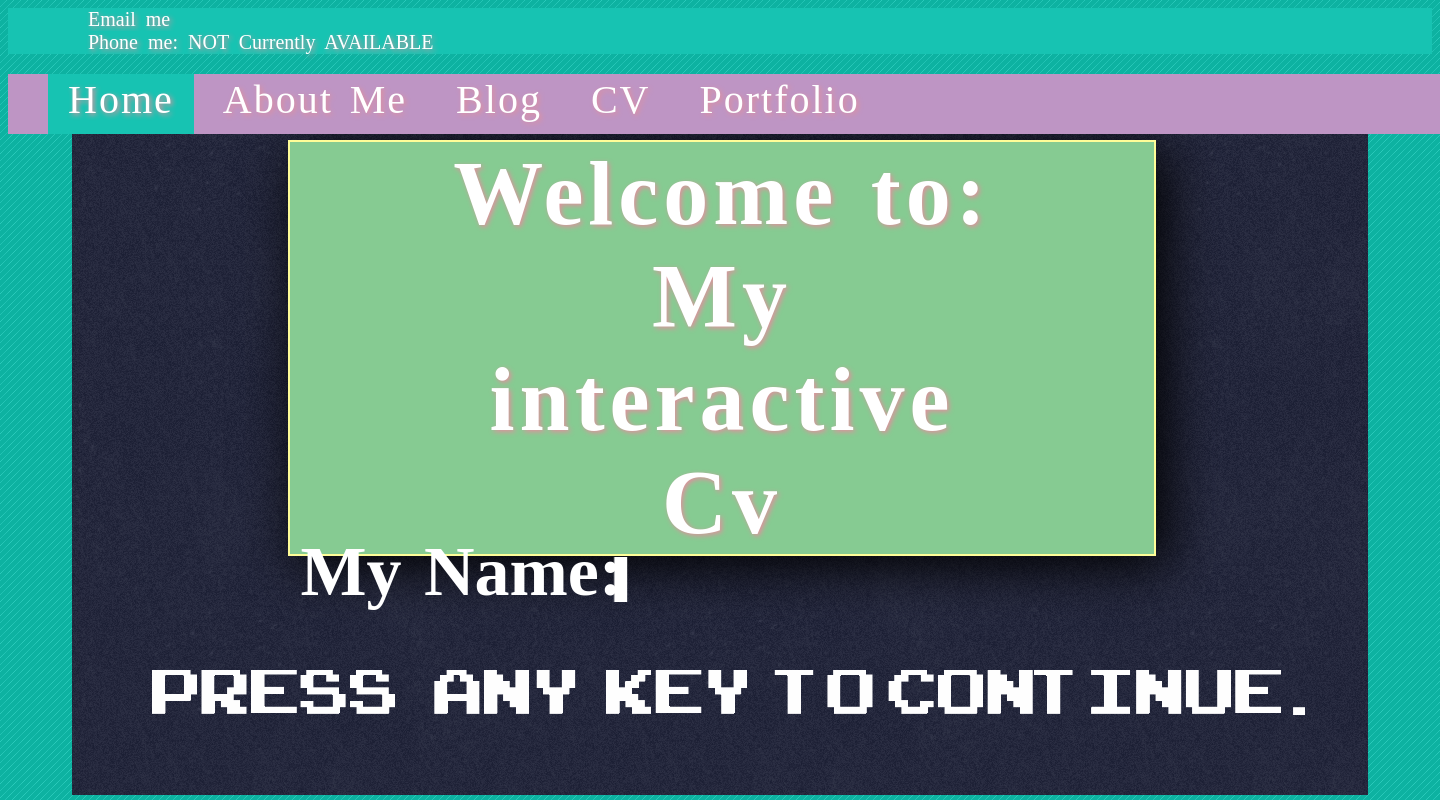
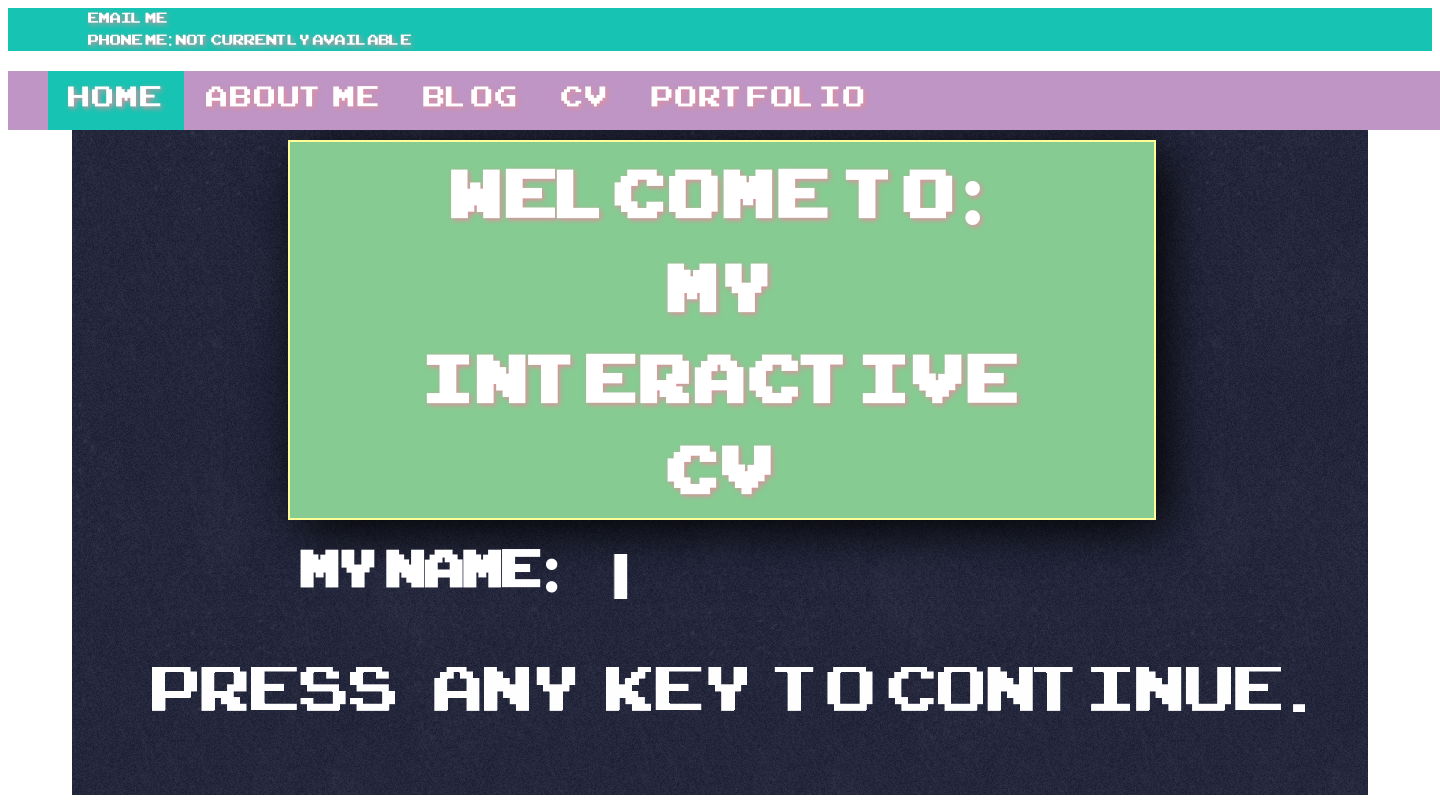
Before and after one commit to Ale42RA/interactive-cv, a Django app: page / in a window 1440 px wide; the page is wider, and only the part inside the window is pictured. Run offline with Django 3.2, Linux system fonts and the light colour scheme; parts of the project's set-up code (start-up, migrations or seed data) failed here and were passed over.

Commit message:
My Interactive CV, sixth commit

```diff
--- a/apps/homepage/static/homepage/style.css
+++ b/apps/homepage/static/homepage/style.css
@@ -1,8 +1,8 @@
 /* CSS APPLIED TO HOMEPAGE AND BLOG */
-/* @font-face {
+@font-face {
   font-family: 'ArcadeClassic';
   src: url(../fonts/ARCADECLASSIC.ttf);
-} */
+}
 
 h1{
   font-family: 'ArcadeClassic';
--- a/common-static/standard/standard.css
+++ b/common-static/standard/standard.css
@@ -1,8 +1,8 @@
 /* CSS APPLIED TO ALL PAGES */
-/* @font-face {
+@font-face {
     font-family: 'ArcadeClassic';
-    src: url(ARCADECLASSIC.ttf); */
-  /* } */
+    src: url(../fonts/ARCADECLASSIC.ttf);
+  /* }
 
   body {
 
```
Also changed, not shown: common-static/fonts/ARCADECLASSIC.TTF (added).
